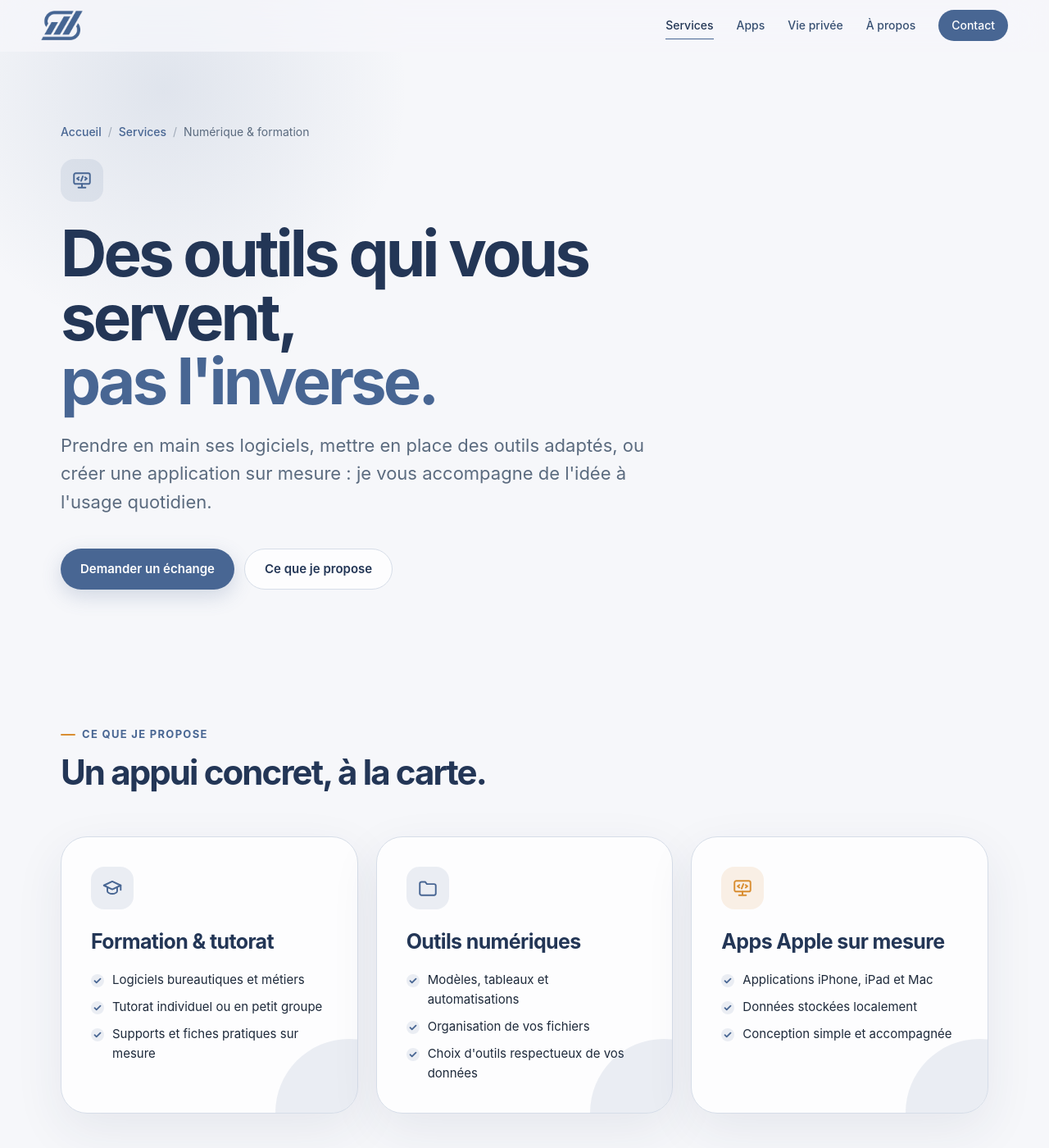
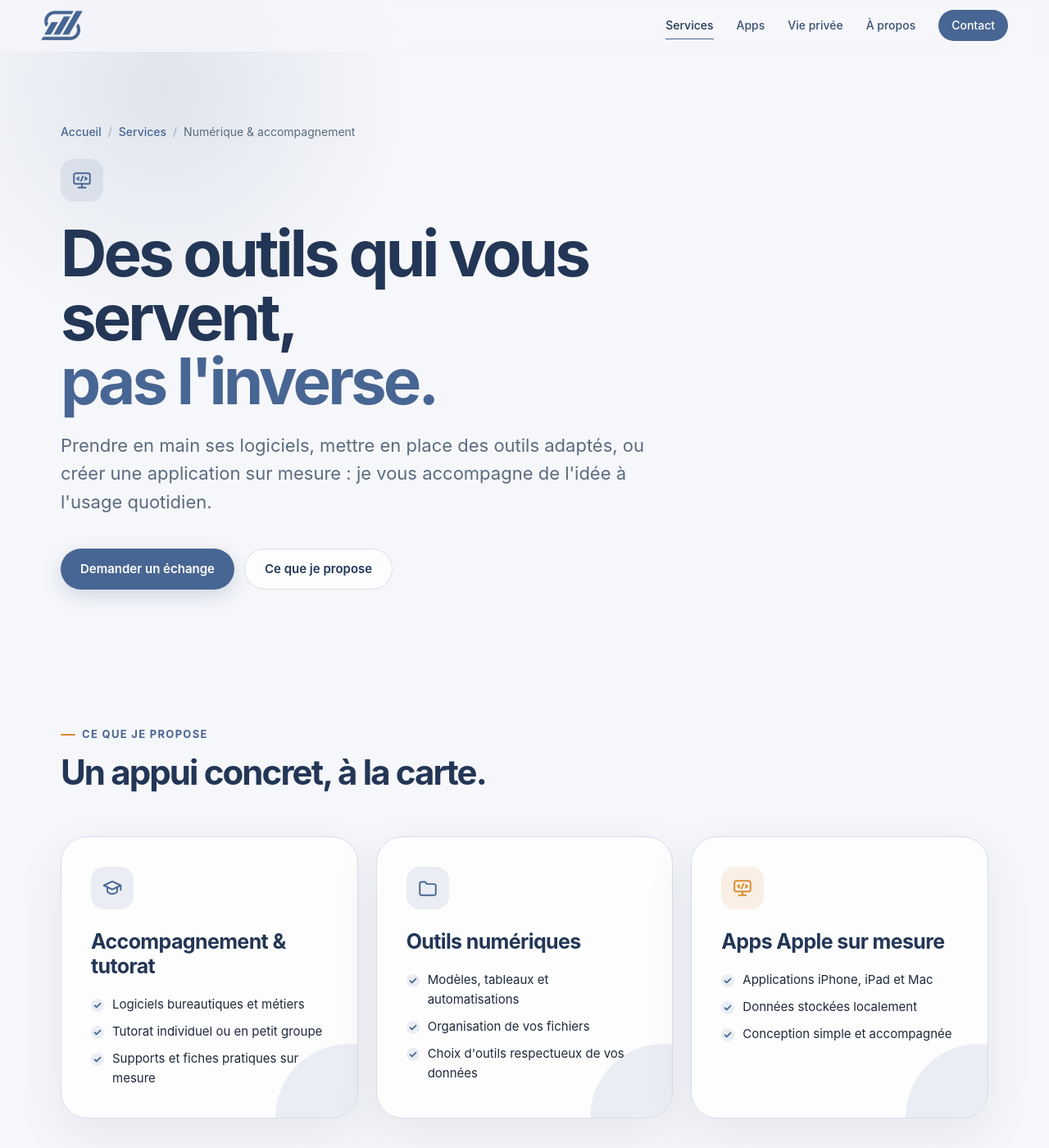
Before and after one commit to Walys-fr/walys-fr.github.io, a Jekyll site: the page built from _services/numerique.md, in a window 1280 px wide and 1400 px high. Shown: the whole window at 82% size. Built offline with Jekyll 4.4.1, drawn with Linux system fonts in a browser that asks for light colours; some of the changed text lies outside the part shown.

Commit message:
Update _services/numerique.md (via Pages CMS)

```diff
--- a/_services/numerique.md
+++ b/_services/numerique.md
@@ -1,42 +1,46 @@
 ---
-titre: Numérique & formation
+titre: Numérique & accompagnement
 ordre: 3
 icone: code
-resume: Formation aux logiciels, tutorat, et création d'outils et d'apps sur mesure pour votre activité.
+resume: Accompagnement aux logiciels, tutorat, et création d'outils et d'apps
+  sur mesure pour votre activité.
 titre_page: Des outils qui vous servent,
 titre_page_couleur: pas l'inverse.
-introduction: 'Prendre en main ses logiciels, mettre en place des outils adaptés, ou créer une application sur mesure : je vous accompagne de l''idée à l''usage quotidien.'
+introduction: "Prendre en main ses logiciels, mettre en place des outils
+  adaptés, ou créer une application sur mesure : je vous accompagne de l'idée à
+  l'usage quotidien."
+offres:
+  - icone: formation
+    titre: Accompagnement & tutorat
+    points:
+      - Logiciels bureautiques et métiers
+      - Tutorat individuel ou en petit groupe
+      - Supports et fiches pratiques sur mesure
+  - icone: dossier
+    titre: Outils numériques
+    points:
+      - Modèles, tableaux et automatisations
+      - Organisation de vos fichiers
+      - Choix d'outils respectueux de vos données
+  - icone: code
+    titre: Apps Apple sur mesure
+    points:
+      - Applications iPhone, iPad et Mac
+      - Données stockées localement
+      - Conception simple et accompagnée
 pour_qui:
-- Personnes qui veulent gagner en autonomie sur leurs outils
-- Professionnels en quête d'un outil adapté à leur métier
-- Équipes qui changent de logiciel
-- Porteurs d'idée d'application
-offres:
-- icone: formation
-  titre: Formation & tutorat
-  points:
-  - Logiciels bureautiques et métiers
-  - Tutorat individuel ou en petit groupe
-  - Supports et fiches pratiques sur mesure
-- icone: dossier
-  titre: Outils numériques
-  points:
-  - Modèles, tableaux et automatisations
-  - Organisation de vos fichiers
-  - Choix d'outils respectueux de vos données
-- icone: code
-  titre: Apps Apple sur mesure
-  points:
-  - Applications iPhone, iPad et Mac
-  - Données stockées localement
-  - Conception simple et accompagnée
+  - Personnes qui veulent gagner en autonomie sur leurs outils
+  - Professionnels en quête d'un outil adapté à leur métier
+  - Équipes qui changent de logiciel
+  - Porteurs d'idée d'application
 etapes:
-- titre: Besoin
-  texte: On part de votre quotidien et de ce qui vous fait perdre du temps.
-- titre: Solution
-  texte: 'Formation, outil ou application : la réponse la plus simple qui fonctionne.'
-- titre: Autonomie
-  texte: Prise en main et suivi pour que vous soyez à l'aise durablement.
-sujet_email: Numérique / formation / projet d'app
+  - titre: Besoin
+    texte: On part de votre quotidien et de ce qui vous fait perdre du temps.
+  - titre: Solution
+    texte: "Formation, outil ou application : la réponse la plus simple qui
+      fonctionne."
+  - titre: Autonomie
+    texte: Prise en main et suivi pour que vous soyez à l'aise durablement.
+sujet_email: Numérique / accompagnement / projet d'app
 afficher_apps: true
 ---
```
